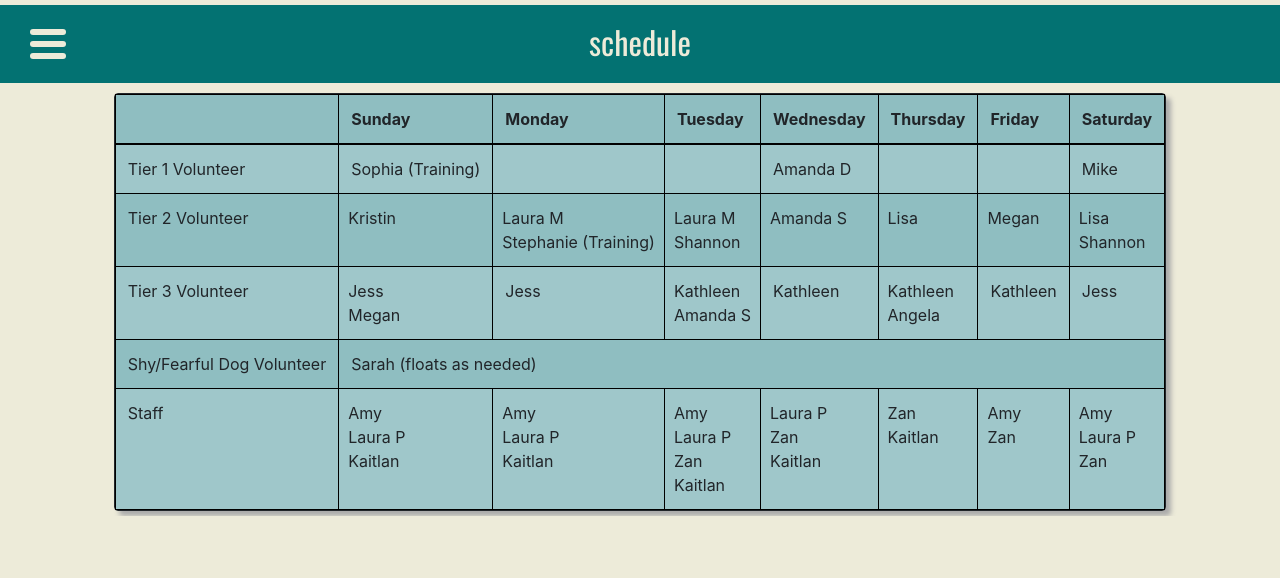
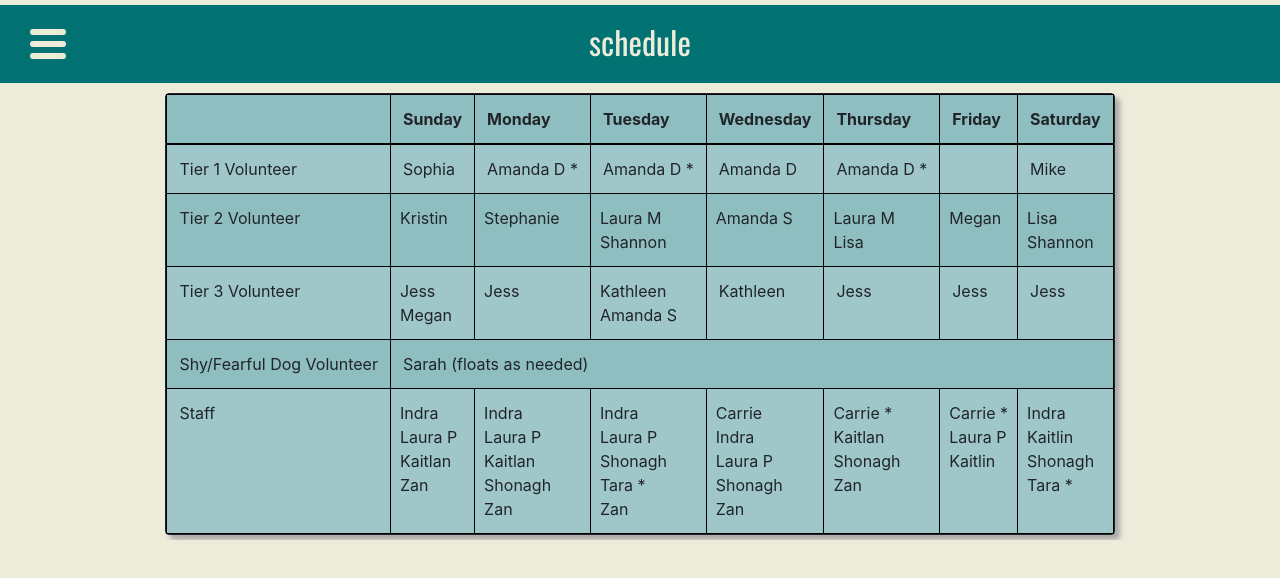
Before and after one commit to emailBuilderDBFU/emailBuilderDBFU.github.io, a React (Create React App) app: page /schedule in a window 1280 px wide. Shown: the top 578 px of the page. Built offline with nearby package versions, Linux system fonts and the light colour scheme.

Commit message:
updated schedule and one small category change

```diff
--- a/src/components/Schedule.js
+++ b/src/components/Schedule.js
@@ -30,11 +30,11 @@ export class Schedule extends React.Component {
 							<tbody>
 								<tr>
 									<td>Tier 1 Volunteer</td>
-									<td>Sophia (Training)</td>
-									<td></td>
-									<td></td>
+									<td>Sophia</td>
+									<td>Amanda D *</td>
+									<td>Amanda D *</td>
 									<td>Amanda D</td>
-									<td></td>
+									<td>Amanda D *</td>
 									<td></td>
 									<td>Mike</td>
 								</tr>
@@ -45,8 +45,7 @@ export class Schedule extends React.Component {
 										<Row className ="Sched-Cell">Kristin</Row>
 									</td>
 									<td>
-										<Row className ="Sched-Cell">Laura M</Row>
-										<Row className ="Sched-Cell">Stephanie (Training)</Row>
+										<Row className ="Sched-Cell">Stephanie</Row>
 									</td>
 									<td>
 										<Row className ="Sched-Cell">Laura M</Row>
@@ -56,6 +55,7 @@ export class Schedule extends React.Component {
 										<Row className ="Sched-Cell">Amanda S</Row>
 									</td>
 									<td>
+										<Row className ="Sched-Cell">Laura M</Row>
 										<Row className ="Sched-Cell">Lisa</Row>
 									</td>
 									<td>
@@ -73,15 +73,16 @@ export class Schedule extends React.Component {
 										<Row className ="Sched-Cell">Jess</Row>
 										<Row className ="Sched-Cell">Megan</Row>
 									</td>
-									<td>Jess</td>
+									<td>
+										<Row className ="Sched-Cell">Jess</Row>
+									</td>
 									<td>
 										<Row className ="Sched-Cell">Kathleen</Row>
 										<Row className ="Sched-Cell">Amanda S</Row>
 									</td>
 									<td>Kathleen</td>
-									<td><Row className ="Sched-Cell">Kathleen</Row>
-										<Row className ="Sched-Cell">Angela</Row></td>
-									<td>Kathleen</td>
+									<td>Jess</td>
+									<td>Jess</td>
 									<td>Jess</td>
 								</tr>
 
@@ -95,38 +96,48 @@ export class Schedule extends React.Component {
 								<tr>
 									<td>Staff</td>
 									<td>
-										<Row className ="Sched-Cell">Amy</Row>
+										<Row className ="Sched-Cell">Indra</Row>
 										<Row className ="Sched-Cell">Laura P</Row>
 										<Row className ="Sched-Cell">Kaitlan</Row>
-									</td>
-									<td>
-										<Row className ="Sched-Cell">Amy</Row>
-										<Row className ="Sched-Cell">Laura P</Row>
-										<Row className ="Sched-Cell">Kaitlan</Row>
-									</td>
-									<td>
-										<Row className ="Sched-Cell">Amy</Row>
-										<Row className ="Sched-Cell">Laura P</Row>
-										<Row className ="Sched-Cell">Zan</Row>
-										<Row className ="Sched-Cell">Kaitlan</Row>
-									</td>
-									<td>
-										<Row className ="Sched-Cell">Laura P</Row>
-										<Row className ="Sched-Cell">Zan</Row>
-										<Row className ="Sched-Cell">Kaitlan</Row>
-									</td>
-									<td>
-										<Row className ="Sched-Cell">Zan</Row>
-										<Row className ="Sched-Cell">Kaitlan</Row>
-									</td>
-									<td>
-										<Row className ="Sched-Cell">Amy</Row>
 										<Row className ="Sched-Cell">Zan</Row>
 									</td>
 									<td>
-										<Row className ="Sched-Cell">Amy</Row>
+										<Row className ="Sched-Cell">Indra</Row>
 										<Row className ="Sched-Cell">Laura P</Row>
+										<Row className ="Sched-Cell">Kaitlan</Row>
+										<Row className ="Sched-Cell">Shonagh</Row>
 										<Row className ="Sched-Cell">Zan</Row>
+									</td>
+									<td>
+										<Row className ="Sched-Cell">Indra</Row>
+										<Row className ="Sched-Cell">Laura P</Row>
+										<Row className ="Sched-Cell">Shonagh</Row>
+										<Row className ="Sched-Cell">Tara *</Row>
+										<Row className ="Sched-Cell">Zan</Row>
+									</td>
+									<td>
+										<Row className ="Sched-Cell">Carrie</Row>
+										<Row className ="Sched-Cell">Indra</Row>
+										<Row className ="Sched-Cell">Laura P</Row>
+										<Row className ="Sched-Cell">Shonagh</Row>
+										<Row className ="Sched-Cell">Zan</Row>
+									</td>
+									<td>
+										<Row className ="Sched-Cell">Carrie *</Row>
+										<Row className ="Sched-Cell">Kaitlan</Row>
+										<Row className ="Sched-Cell">Shonagh</Row>
+										<Row className ="Sched-Cell">Zan</Row>
+									</td>
+									<td>
+										<Row className ="Sched-Cell">Carrie *</Row>
+										<Row className ="Sched-Cell">Laura P</Row>
+										<Row className ="Sched-Cell">Kaitlin</Row>
+									</td>
+									<td>
+										<Row className ="Sched-Cell">Indra</Row>
+										<Row className ="Sched-Cell">Kaitlin</Row>
+										<Row className ="Sched-Cell">Shonagh</Row>
+										<Row className ="Sched-Cell">Tara *</Row>
 									</td>
 								</tr>
 							</tbody>
```
